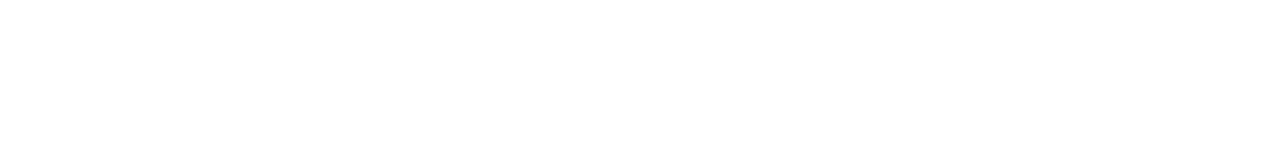
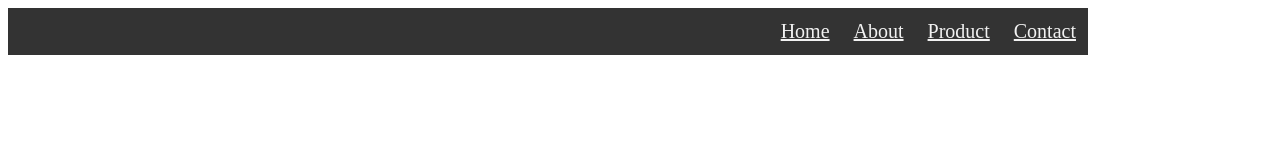
Before and after one commit to rrp86/IT117Final, a plain HTML site: page docs/index.html in a window 1280 px wide. Drawn offline with Linux system fonts and the light colour scheme.

Commit message:
Task: Added Top Navbar Added CSS to Navbar

```diff
--- a/docs/css/styles.css
+++ b/docs/css/styles.css
@@ -0,0 +1,29 @@
+#wrapper{
+    width: 1080px;
+}
+.topnav {
+    background-color: #333;
+    overflow: hidden;
+}
+
+.topnav a {
+    float: right;
+    color: #f2f2f2;
+    text-align: center;
+    padding: 12px 12px;
+    font-size: 20px;
+}
+
+.topnav a:hover {
+    background-color: #ddd;
+    color: black;
+}
+
+.topnav a.active {
+    background-color: #4CAF50;
+    color: white;
+}
+
+.img {
+    height: 50px;
+}
--- a/docs/index.html
+++ b/docs/index.html
@@ -13,6 +13,18 @@
 </head>
 
 <body>
+<div id="wrapper">
+    <div class="topnav">
+        <alt img class="img" src="istockphoto-822039372-2048x2048.jpg">
+        <a href="contact.html">Contact</a>
+        <a href="product.html">Product</a>
+        <a href="about.html">About</a>
+        <a href="index.html">Home</a>
+
+
+
+    </div>
+</div><!--wrapper-->
 <script src="js/scripts.js"></script>
 </body>
 </html>
```
